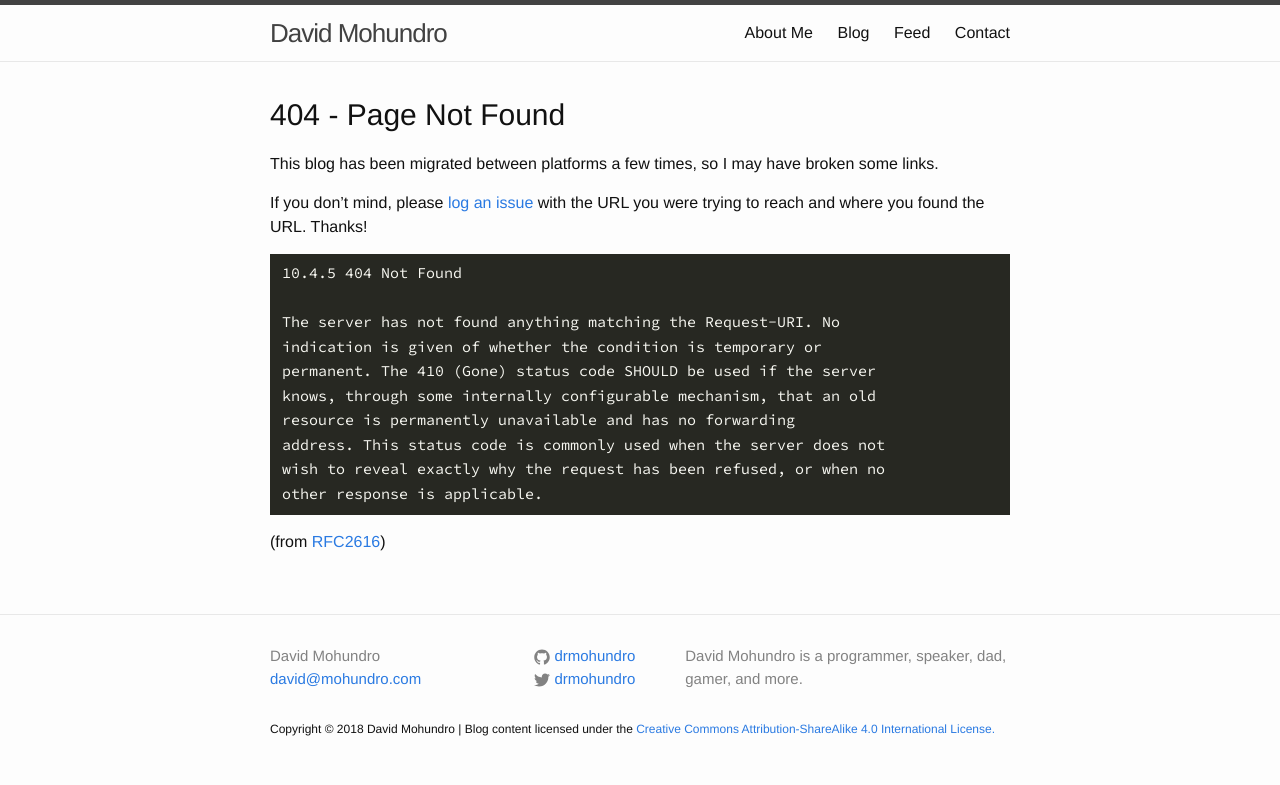
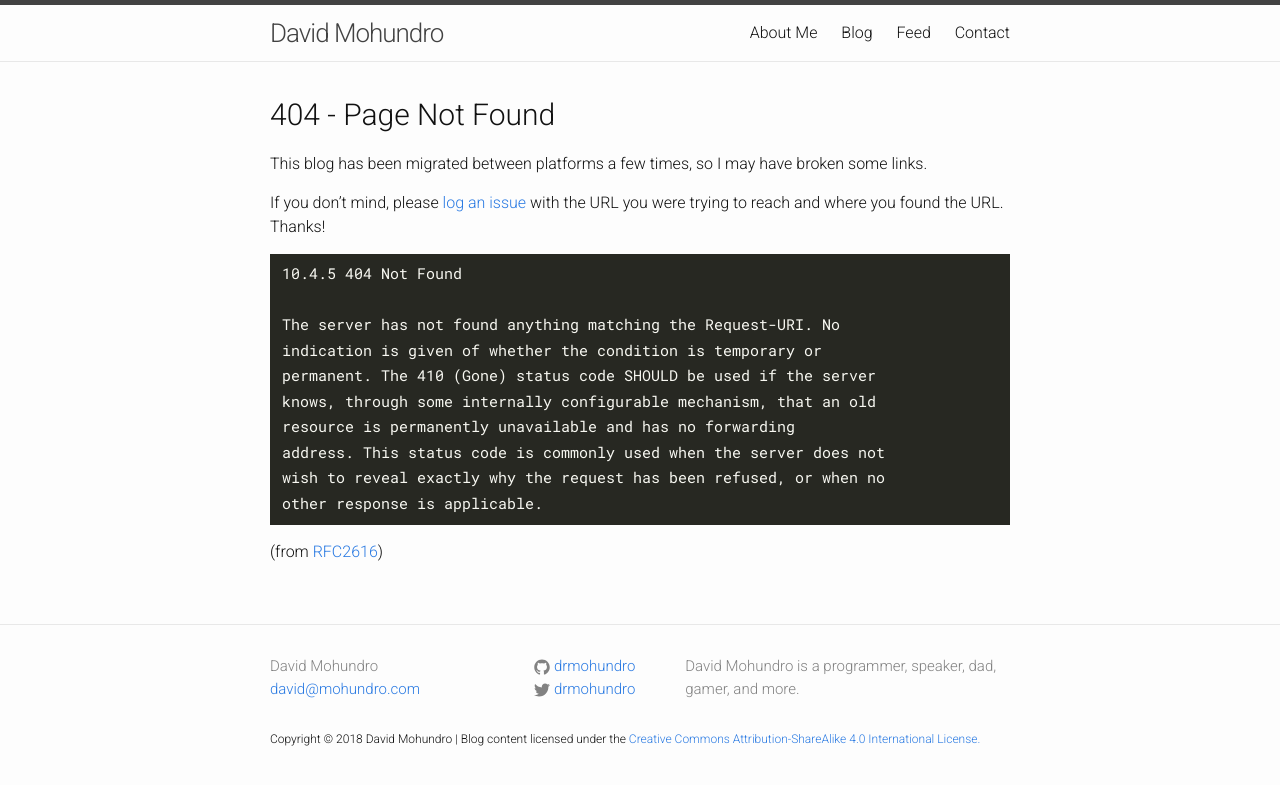
Before and after one commit to drmohundro/drmohundro.github.io, a Jekyll site: the page built from 404.md, in a window 1280 px wide. Shown: the top 785 px of the page. Built offline with Jekyll 4.4.1, drawn with Linux system fonts in a browser that asks for light colours.

Commit message:
Change default font to Roboto

```diff
--- a/css/main.scss
+++ b/css/main.scss
@@ -3,18 +3,19 @@
 ---
 @charset "utf-8";
 
-@import url(//fonts.googleapis.com/css?family=Source+Code+Pro);
+@import url(//fonts.googleapis.com/css?family=Roboto+Mono);
+@import url(//fonts.googleapis.com/css?family=Roboto:300,400);
 
 
 
 // Our variables
-$base-font-family: "Helvetica Neue", Helvetica, Arial, sans-serif;
+$base-font-family: "Roboto", sans-serif;
 $base-font-size:   16px;
 $base-font-weight: 300;
 $small-font-size:  $base-font-size * 0.875;
 $base-line-height: 1.5;
 
-$code-font-family: "Source Code Pro", monospace;
+$code-font-family: "Roboto Mono", monospace;
 
 $spacing-unit:     30px;
 
```
Also changed, not shown: Gemfile.lock.
